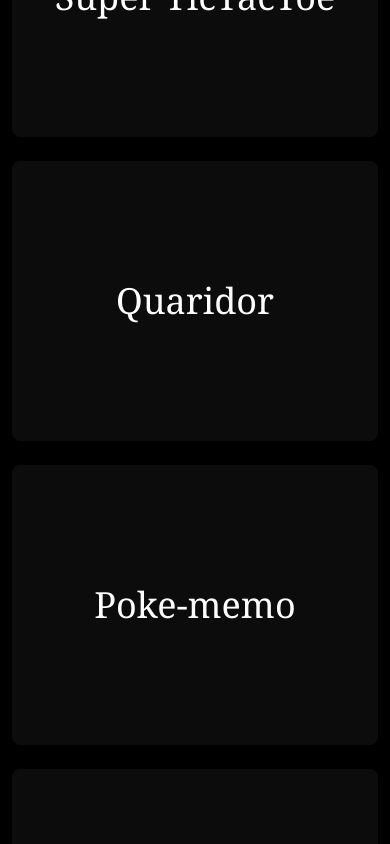
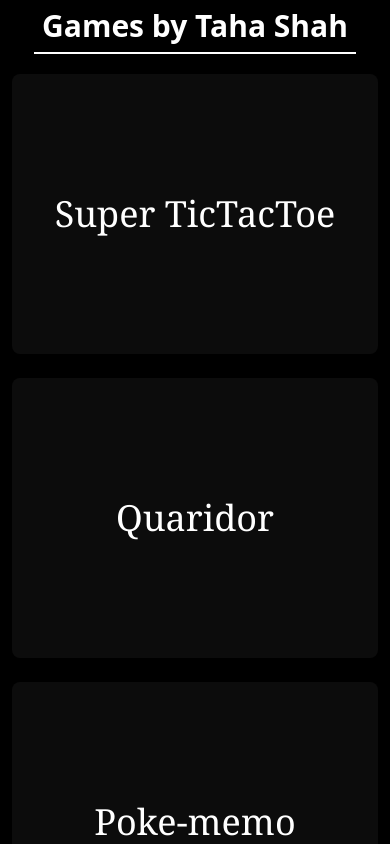
Before and after one commit to TahaShah141/GameManager, a React (Vite) app: page / in a window 390 px wide. Shown: the top 844 px of the page. Built offline with nearby package versions, Linux system fonts and the light colour scheme.

Commit message:
responsiveness

```diff
--- a/src/App.jsx
+++ b/src/App.jsx
@@ -15,7 +15,7 @@ export const clientURL = debugMode ? "http://localhost:5173" : "https://games-ta
 const RootLayout = () => {
 
   return (
-    <div className='flex flex-col h-screen bg-black items-center justify-center gap-2 text-white'>
+    <div className='flex flex-col min-h-screen bg-black items-center justify-center gap-2 text-white'>
       <Outlet />
     </div>
   )
--- a/src/components/Home.jsx
+++ b/src/components/Home.jsx
@@ -30,7 +30,7 @@ export const Home = () => {
     },
   ]
   return (
-    <div className="flex w-full flex-col gap-2" >
+    <div className="flex h-full w-full flex-col gap-2" >
       <h2 className="text-white text-3xl font-bold border-b-2 border-white w-max mx-auto p-2">Games by Taha Shah</h2>
       <div className="grid grid-cols-1 md:grid-cols-2 gap-4 p-2 md:px-12 xs:p-6">
         {games.map(game => <GameCard game={game} key={game.name} />)}
```
